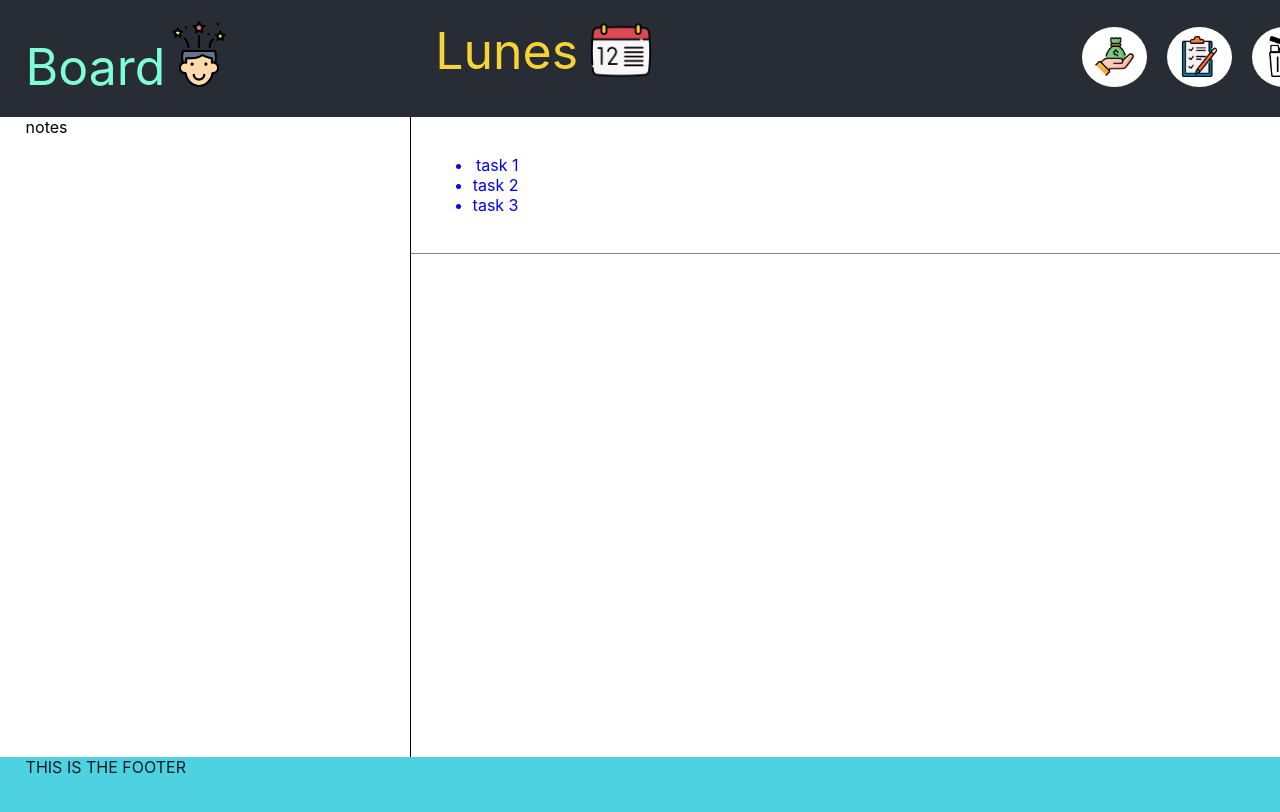
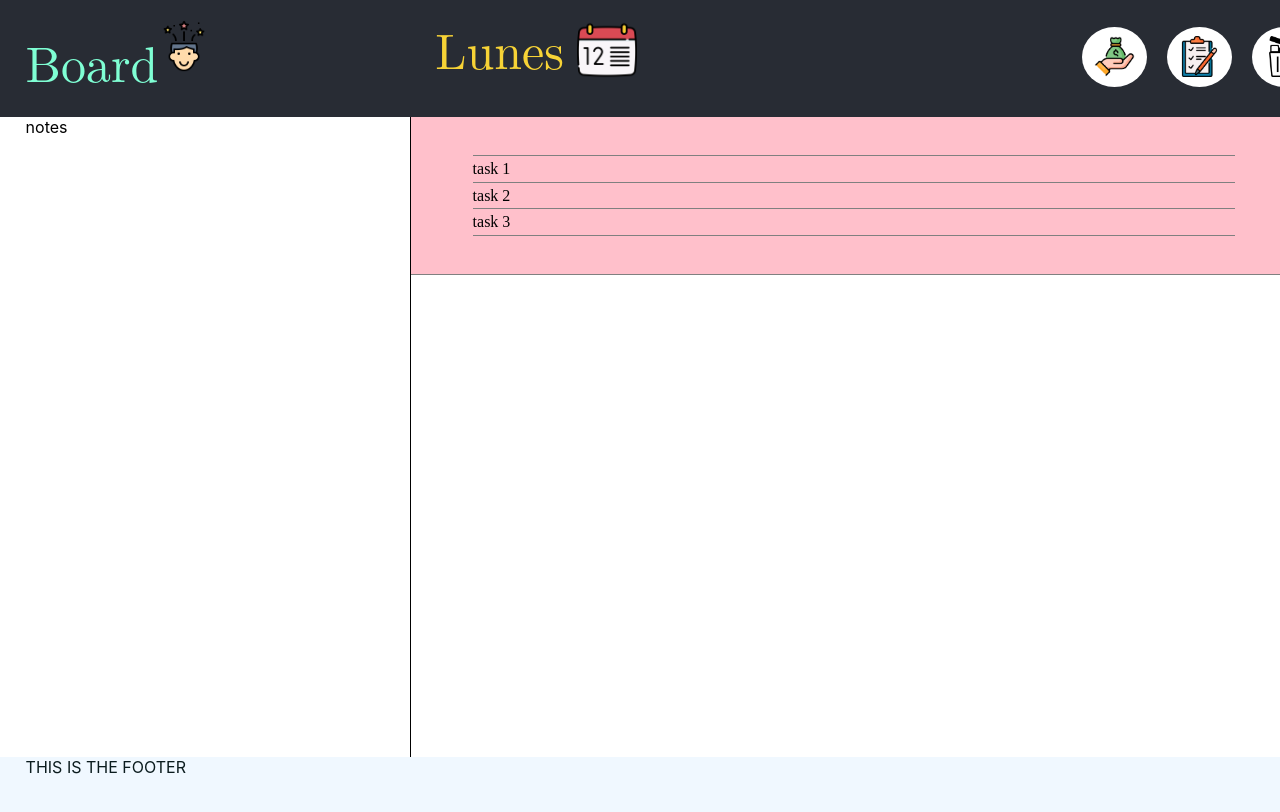
Before and after one commit to NardiSantamaria/agendApp, a React (Create React App) app: page / in a window 1280 px wide. Shown: the top 812 px of the page. Built offline with nearby package versions, Linux system fonts and the light colour scheme.

Commit message:
adding styles to home task

```diff
--- a/src/Sections/HomeTask.js
+++ b/src/Sections/HomeTask.js
@@ -3,10 +3,14 @@ import "../styles/HomeTaskStyles.scss";
 
 class HomeTask extends React.Component{
     render(){
-        return <div className="w-70">
+        return <div className="w-70 home-task">
             <div className="container-home">
+                <div className="container">
                     <table>
                         <ul>
+                            <li>
+
+                            </li>
                             <li>
                                 task 1
                             </li>
@@ -20,5 +24,6 @@ class HomeTask extends React.Component{
                     </table>
                 </div>
             </div>
+        </div>
     }
 }export default HomeTask;
--- a/src/styles/HomeTaskStyles.scss
+++ b/src/styles/HomeTaskStyles.scss
@@ -1,12 +1,23 @@
+.home-task{
+    background-color: pink;
+}
 .container-home{
     padding: 20px;
     border-bottom: 1px solid gray;
     min-width: 100%;
+    table{
+        min-width: 90%
+    }
     ul{
         text-align: right;
         li{
-            color: blue;
+            color:black;
             font-size:16px;
+            font-family: cursive;
+            list-style: none;
+            border-bottom: solid gray 1px;
+            text-align: left;
+            line-height: 1.6;
         }
     }
 }
--- a/src/styles/general.scss
+++ b/src/styles/general.scss
@@ -19,12 +19,14 @@ $links: #F7D336;
     font-size:50px;
     text-decoration: none;
     padding-left: 2%;
+    font-family: math;
 }
 .tittle-board{
     color:aquamarine;
     font-size: 50px;
     font-weight: 400;
-    margin: 17px 0 0 0
+    margin: 17px 0 0 0;
+    font-family: math;
 }
 .row{
     display: flex;
@@ -40,7 +42,7 @@ $links: #F7D336;
 }
 .footer{
     min-height: 8vh;
-    background-color: #4ED2E2;
+    background-color: aliceblue;
     color:#0B1C1E;
     padding-left: 2%;
 }
@@ -54,7 +56,7 @@ $links: #F7D336;
     vertical-align: sub;
 }
 .imgBoard{
-    height: 8.5vh;
+    height: 6.5vh;
     margin-left: 0px;
     vertical-align: middle;
 }
@@ -68,7 +70,7 @@ $links: #F7D336;
     min-width: 30vw;
 }
 .w-70{
-    min-width: 65vw;
+    min-width: 70vw;
 }
 .NavBar{
     justify-content: center;
```
Also changed, not shown: src/styles/freeTimePage.scss (added). Lines whose indentation alone changed are shown as unchanged.
